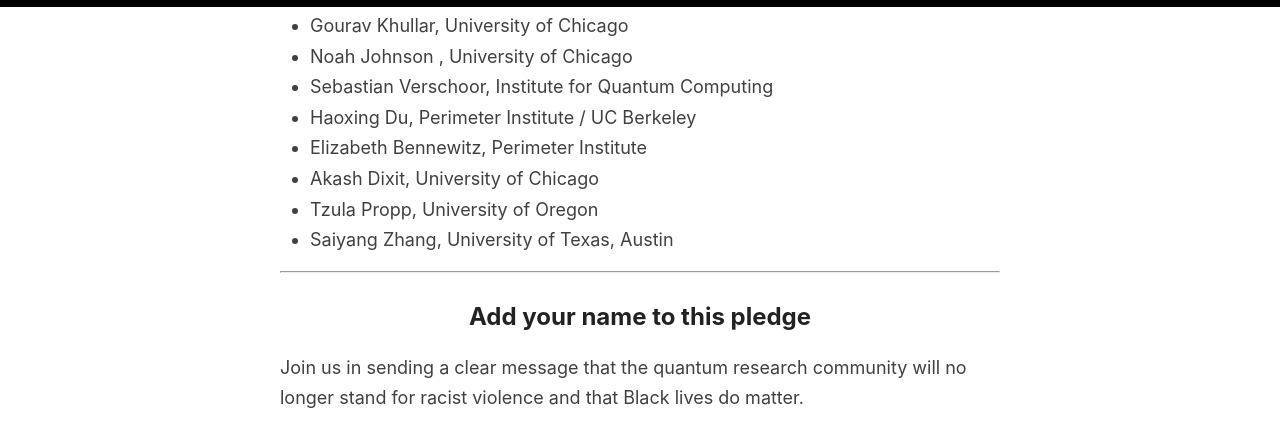
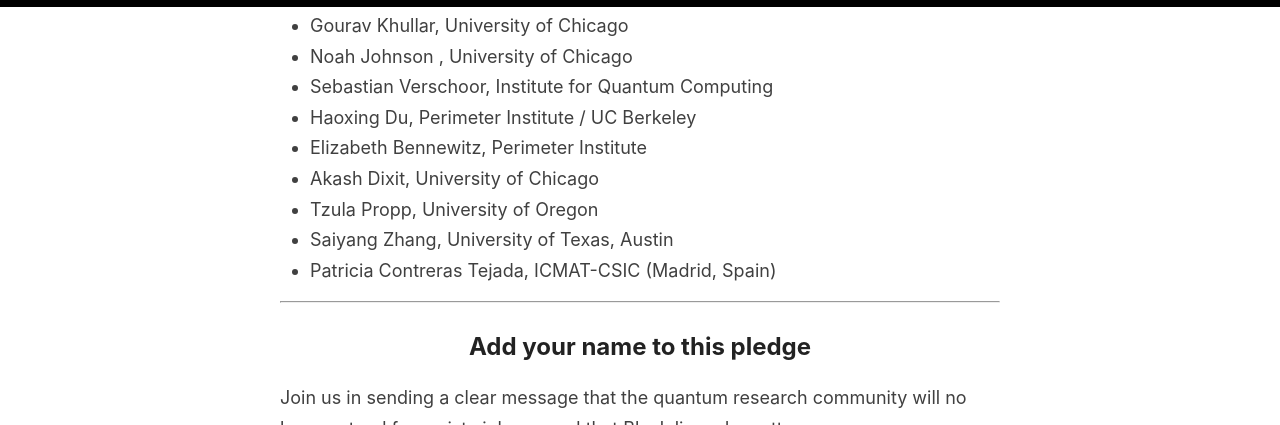
Before and after one commit to quantumforblacklives/quantumforblacklives.github.io, a Jekyll site: the page built from index.html, in a window 1280 px wide and 900 px high, scrolled down 4012 px, cut to the strip 0-425 px from the top of the window. Built offline with Jekyll 4.4.1, drawn with Linux system fonts in a browser that asks for light colours; the list of posts is cut into pages by our own code.

Commit message:
Add signature from Patricia Contreras Tejada.

```diff
--- a/_includes/signatories.md
+++ b/_includes/signatories.md
@@ -33,3 +33,4 @@
 - Akash Dixit, University of Chicago
 - Tzula Propp, University of Oregon
 - Saiyang Zhang, University of Texas,  Austin
+- Patricia Contreras Tejada, ICMAT-CSIC (Madrid, Spain)
```
